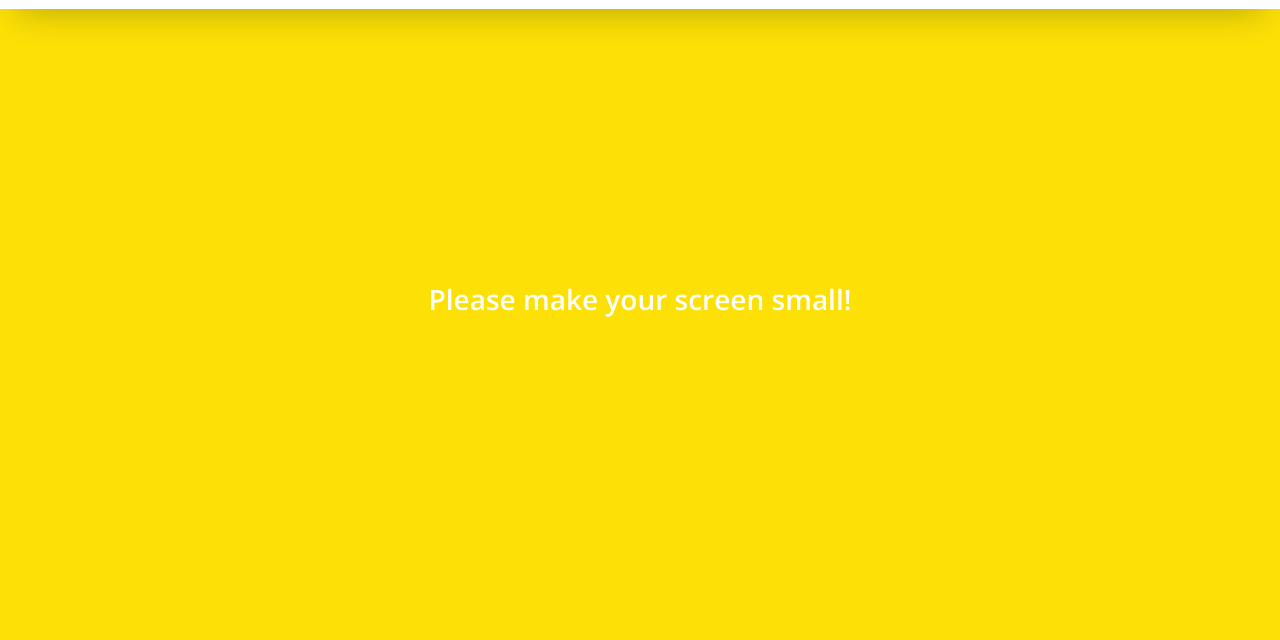
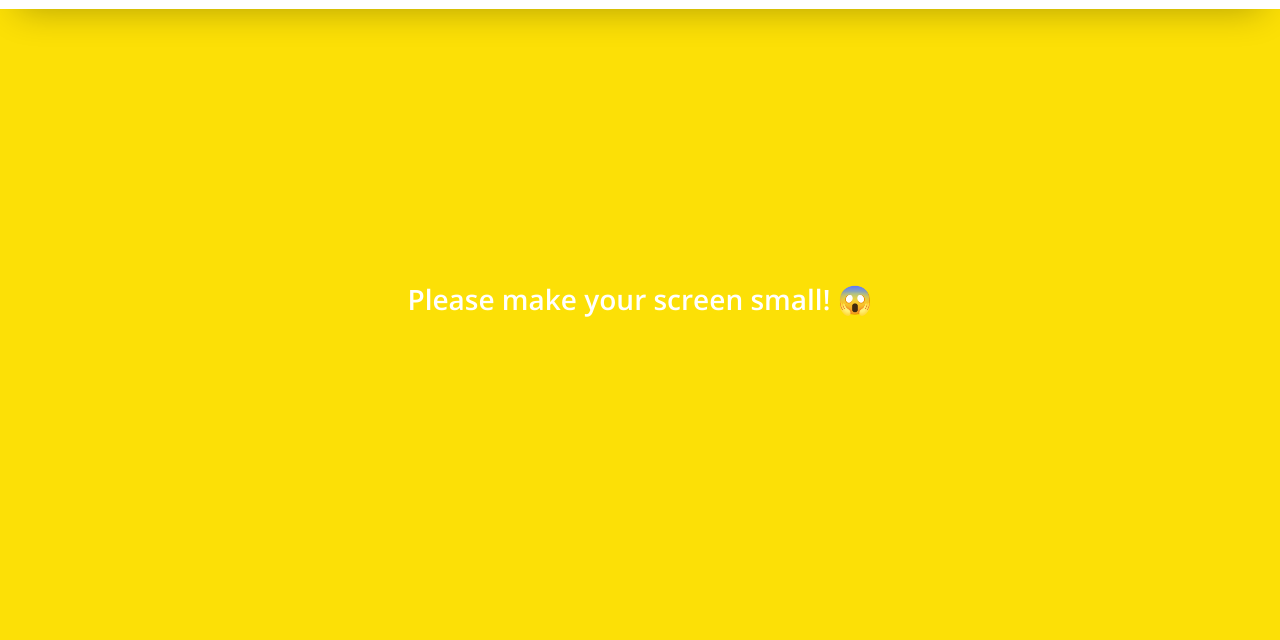
Before and after one commit to whitejo401/kakao-clone, a plain HTML site: page chat.html in a window 1280 px wide. Shown: the part 101-741 px from the top of the page. Drawn offline with nearby package versions, Linux system fonts and the light colour scheme.

Commit message:
add emoji

```diff
--- a/chat.html
+++ b/chat.html
@@ -107,7 +107,7 @@
       </div>
     </div>
     <div class="bigScreen">
-      <span class="bigScreen__text">Please make your screen small!</span>
+      <span class="bigScreen__text">Please make your screen small! 😱</span>
     </div>
   </body>
 </html>
```
Also changed, not shown: find.html (+1 -1 lines), friends.html (+1 -1 lines), index.html (+1 -1 lines), more.html (+1 -1 lines), settings.html (+1 -1 lines).
